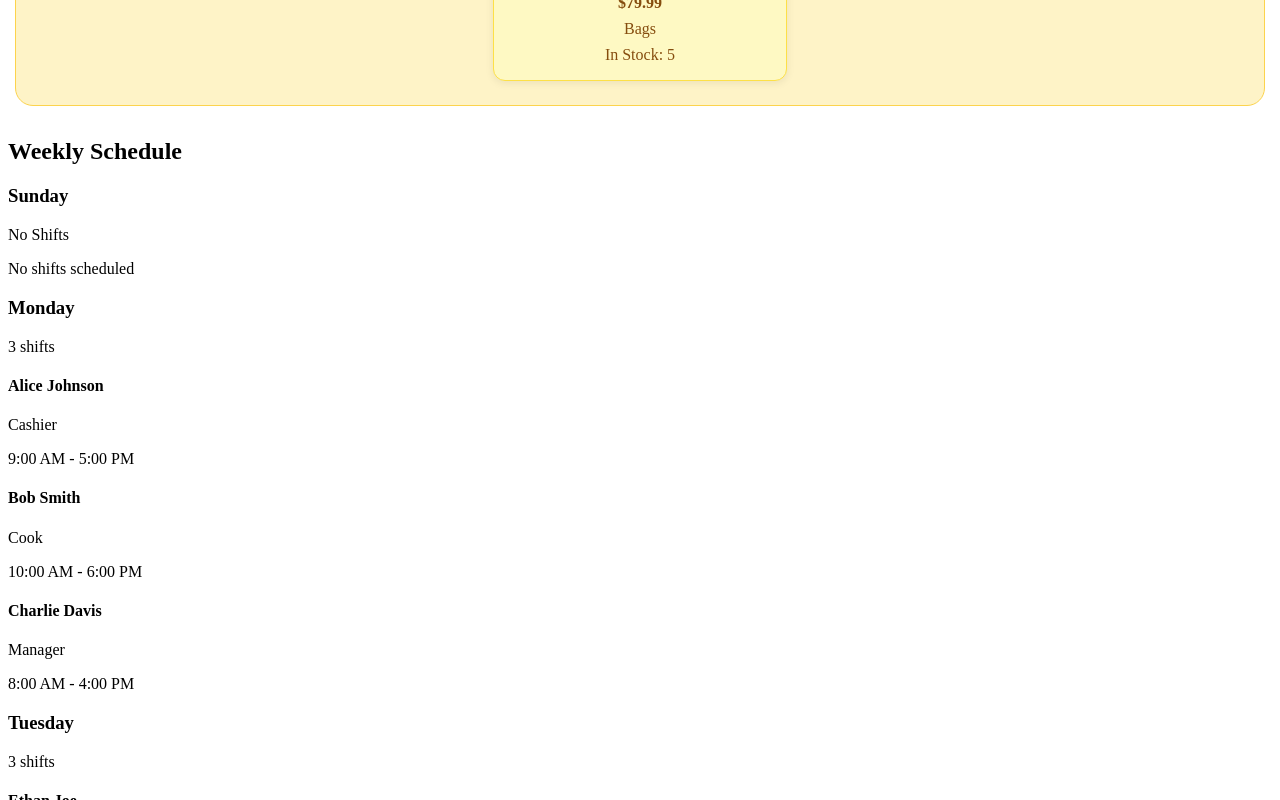
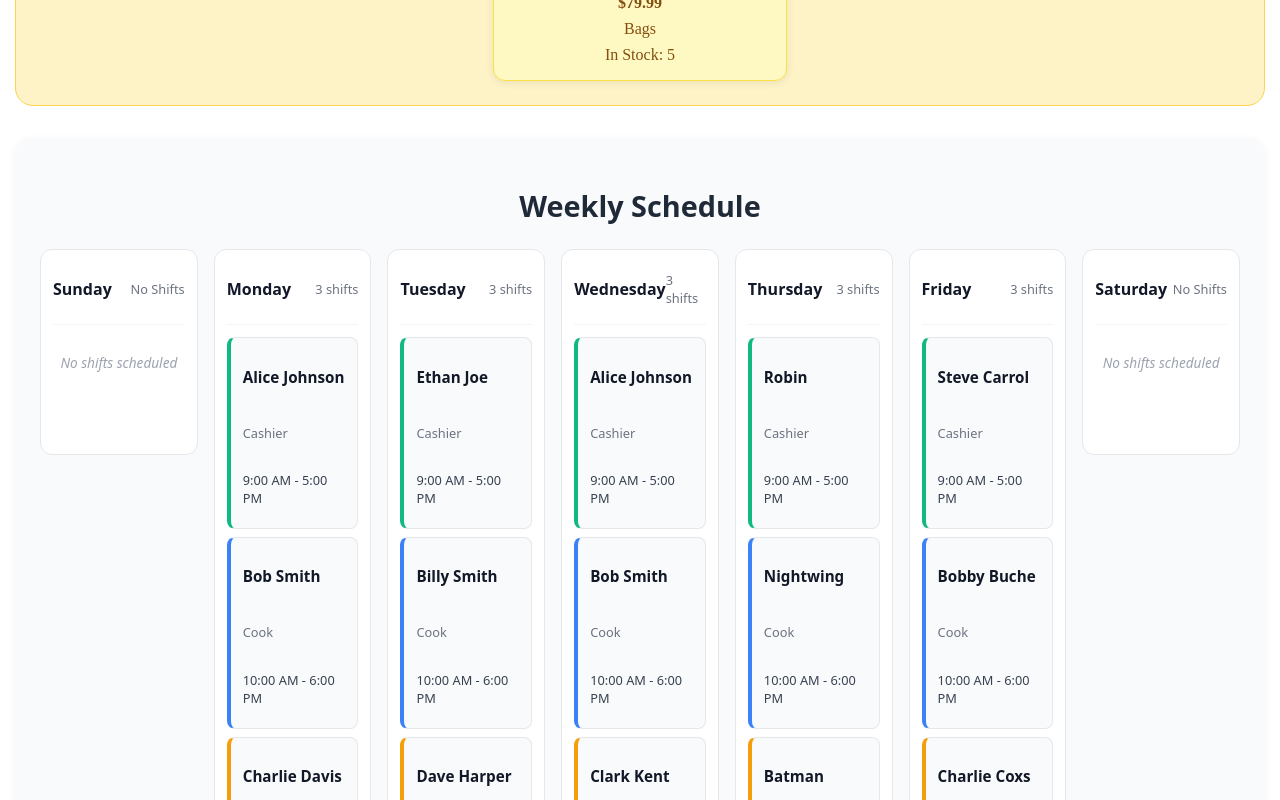
Before and after one commit to gwhtlock6786/React-Project-Practice, a React (Vite) app in the folder Week-1/Day-42/Lecture-Activities/food-store-app/: page / in a window 1280 px wide. Shown: the part 1960-2760 px from the top of the page. Built offline with nearby package versions, Linux system fonts and the light colour scheme.

Commit message:
feat: add dynamic shift card styling based on employee role

```diff
--- /dev/null
+++ b/Week-1/Day-42/Lecture-Activities/food-store-app/src/components/Shifts/Calendar/Calendar.css
@@ -0,0 +1,10 @@
+.calendar-grid {
+  display: grid;
+
+  /* 7-day week layout */
+  grid-template-columns: repeat(7, 1fr);
+
+  gap: 1rem;
+
+  align-items: start;
+}
--- a/Week-1/Day-42/Lecture-Activities/food-store-app/src/components/Shifts/Calendar/Calendar.jsx
+++ b/Week-1/Day-42/Lecture-Activities/food-store-app/src/components/Shifts/Calendar/Calendar.jsx
@@ -1,5 +1,5 @@
 import CalendarDay from "../CalendarDay/CalendarDay";
-
+import './Calendar.css'
 
 const Calendar = ({shiftsByDay}) => {
 
--- /dev/null
+++ b/Week-1/Day-42/Lecture-Activities/food-store-app/src/components/Shifts/CalendarDay/CalendarDay.css
@@ -0,0 +1,58 @@
+.calendar-day {
+  background-color: #ffffff;
+
+  border-radius: 12px;
+  border: 1px solid #e5e7eb;
+
+  padding: 0.75rem;
+
+  display: flex;
+  flex-direction: column;
+
+  min-height: 180px;
+
+  transition:
+    transform 0.2s ease,
+    box-shadow 0.2s ease;
+}
+
+.calendar-day:hover {
+  transform: translateY(-3px);
+  box-shadow: 0 6px 16px rgba(0, 0, 0, 0.08);
+}
+
+.calendar-day-header {
+  display: flex;
+  justify-content: space-between;
+  align-items: center;
+
+  margin-bottom: 0.75rem;
+
+  border-bottom: 1px solid #f1f5f9;
+  padding-bottom: 0.5rem;
+}
+
+.calendar-day-header h3 {
+  font-size: 1rem;
+  font-weight: 600;
+  color: #111827;
+}
+
+.calendar-day-header span {
+  font-size: 0.8rem;
+  color: #6b7280;
+}
+
+.calendar-day-body {
+  display: flex;
+  flex-direction: column;
+  gap: 0.5rem;
+}
+
+.empty-day {
+  font-size: 0.85rem;
+  color: #9ca3af;
+  font-style: italic;
+  text-align: center;
+  margin-top: 1rem;
+}
--- a/Week-1/Day-42/Lecture-Activities/food-store-app/src/components/Shifts/CalendarDay/CalendarDay.jsx
+++ b/Week-1/Day-42/Lecture-Activities/food-store-app/src/components/Shifts/CalendarDay/CalendarDay.jsx
@@ -1,5 +1,5 @@
 import Shift from "../Shift/Shift";
-
+import './CalendarDay.css'
 
 const CalendarDay = ({day, shifts}) => {
 
--- /dev/null
+++ b/Week-1/Day-42/Lecture-Activities/food-store-app/src/components/Shifts/Shift/Shift.css
@@ -0,0 +1,47 @@
+.shift-card {
+  background-color: #f9fafb;
+
+  border: 1px solid #e5e7eb;
+  border-left: 4px solid #3b82f6;
+
+  border-radius: 8px;
+
+  padding: 0.5rem 0.75rem;
+
+  display: flex;
+  flex-direction: column;
+  gap: 0.25rem;
+
+  transition:
+    transform 0.15s ease,
+    box-shadow 0.15s ease;
+}
+
+.shift-card:hover {
+  transform: translateY(-2px);
+  box-shadow: 0 4px 10px rgba(0, 0, 0, 0.08);
+}
+
+.shift-employee {
+  font-size: 0.95rem;
+  font-weight: 600;
+  color: #111827;
+}
+
+.shift-position {
+  font-size: 0.8rem;
+  color: #6b7280;
+}
+
+.shift-time {
+  font-size: 0.8rem;
+  color: #374151;
+}
+
+.shift-card.manager {
+  border-left-color: #f59e0b;
+}
+
+.shift-card.cashier {
+  border-left-color: #10b981;
+}
--- a/Week-1/Day-42/Lecture-Activities/food-store-app/src/components/Shifts/Shift/Shift.jsx
+++ b/Week-1/Day-42/Lecture-Activities/food-store-app/src/components/Shifts/Shift/Shift.jsx
@@ -1,4 +1,4 @@
-
+import './Shift.css'
 
 const Shift = ({shift = {} }) => {
 
@@ -7,8 +7,11 @@ const Shift = ({shift = {} }) => {
     position,
     startTime,
     endTime} = shift;
+
+      const roleClass = position.toLowerCase();
+
   return (
-   <article className="shift-card">
+   <article className={`shift-card ${roleClass}`}>
     <h4 className="shift-employee">
         {employee}
     </h4>
--- /dev/null
+++ b/Week-1/Day-42/Lecture-Activities/food-store-app/src/components/Shifts/ShiftDisplay/ShiftDisplay.css
@@ -0,0 +1,26 @@
+.shift-display {
+  max-width: 1200px;
+  margin: 2rem auto;
+  padding: 1.5rem;
+
+  background-color: #f8fafc; /* soft neutral background */
+  border-radius: 16px;
+
+  box-shadow: 0 2px 10px rgba(0, 0, 0, 0.06);
+
+  font-family:
+    system-ui,
+    -apple-system,
+    Segoe UI,
+    Roboto,
+    sans-serif;
+}
+
+.shift-display h2 {
+  text-align: center;
+  margin-bottom: 1.5rem;
+
+  font-size: 1.8rem;
+  font-weight: 600;
+  color: #1f2937; /* dark gray */
+}
--- a/Week-1/Day-42/Lecture-Activities/food-store-app/src/components/Shifts/ShiftDisplay/ShiftDisplay.jsx
+++ b/Week-1/Day-42/Lecture-Activities/food-store-app/src/components/Shifts/ShiftDisplay/ShiftDisplay.jsx
@@ -1,5 +1,6 @@
 import Calendar from "../Calendar/Calendar";
 import { groupShiftsByDay } from "../../../utils/groupShiftsByDay"
+import './ShiftDisplay.css';
 
 const ShiftDisplay = ({ shifts }) => {
 
```
